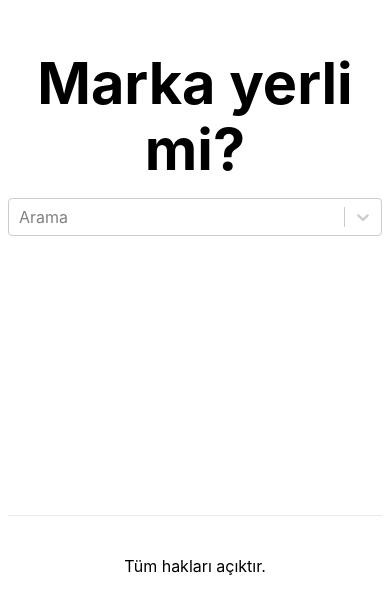
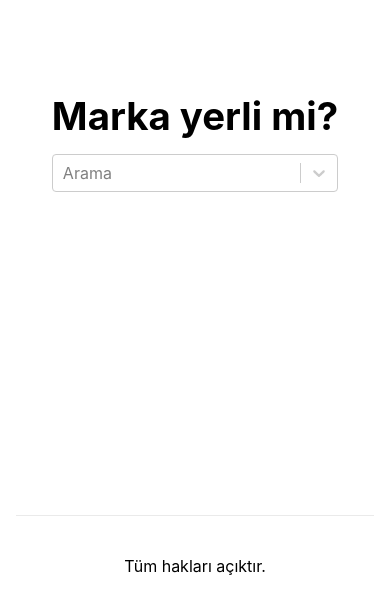
Before and after one commit to huseyincetin2/yerli-marka, a Next.js app: page / in a window 390 px wide. Shown: the part 229-842 px from the top of the page. Built offline with nearby package versions, Linux system fonts and the light colour scheme.

Commit message:
Responsive için düzenleme yapıldı

```diff
--- a/styles/Home.module.css
+++ b/styles/Home.module.css
@@ -1,6 +1,6 @@
 .container {
   min-height: 100vh;
-  padding: 0 0.5rem;
+  padding: 0 1rem;
   display: flex;
   flex-direction: column;
   justify-content: center;
@@ -104,6 +104,11 @@
 }
 
 @media (max-width: 600px) {
+  .title {
+    margin: 0 0 1rem;
+    line-height: 1.15;
+    font-size: 2.4rem;
+  }
   .grid {
     width: 100%;
     flex-direction: column;
```
